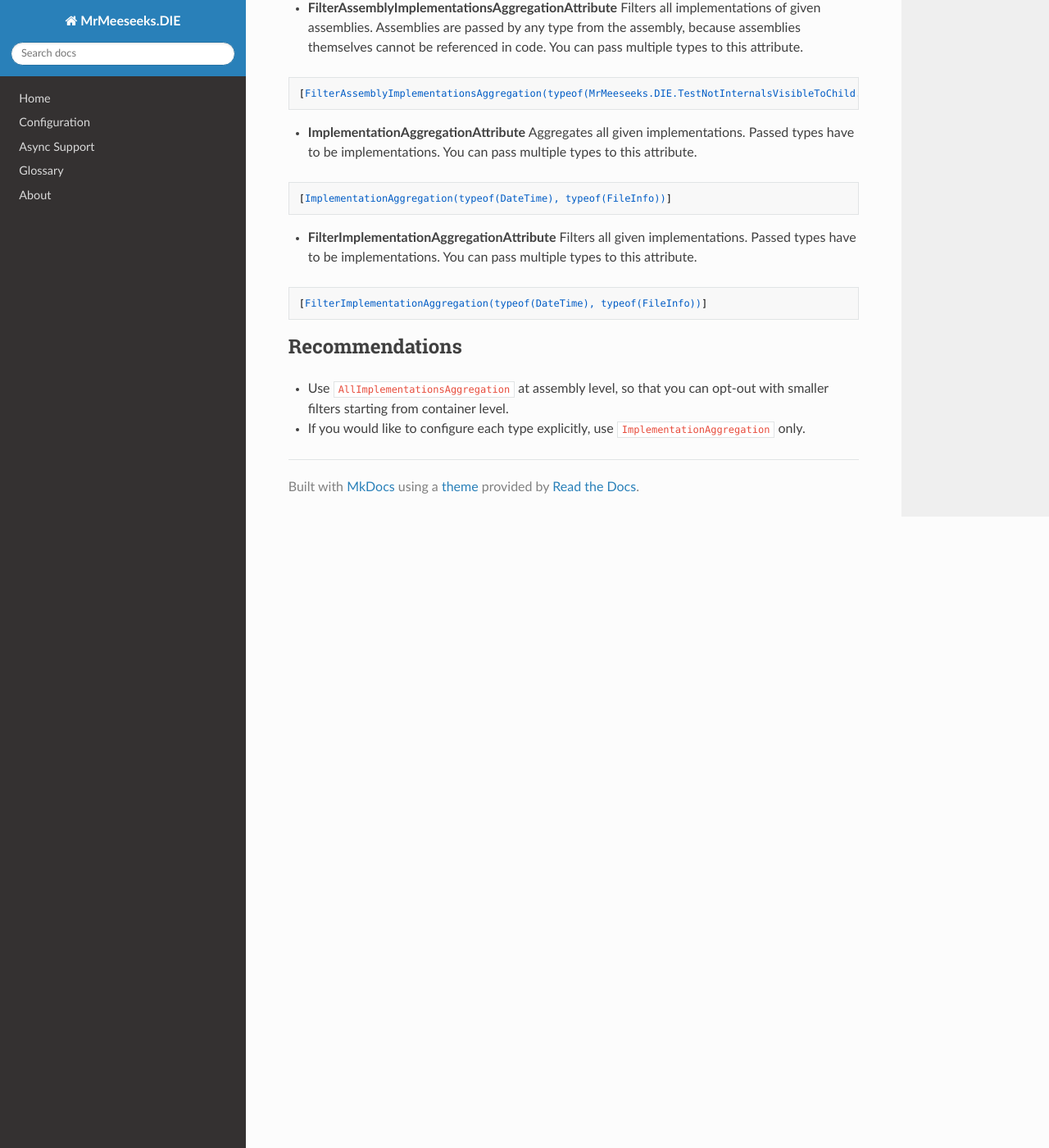
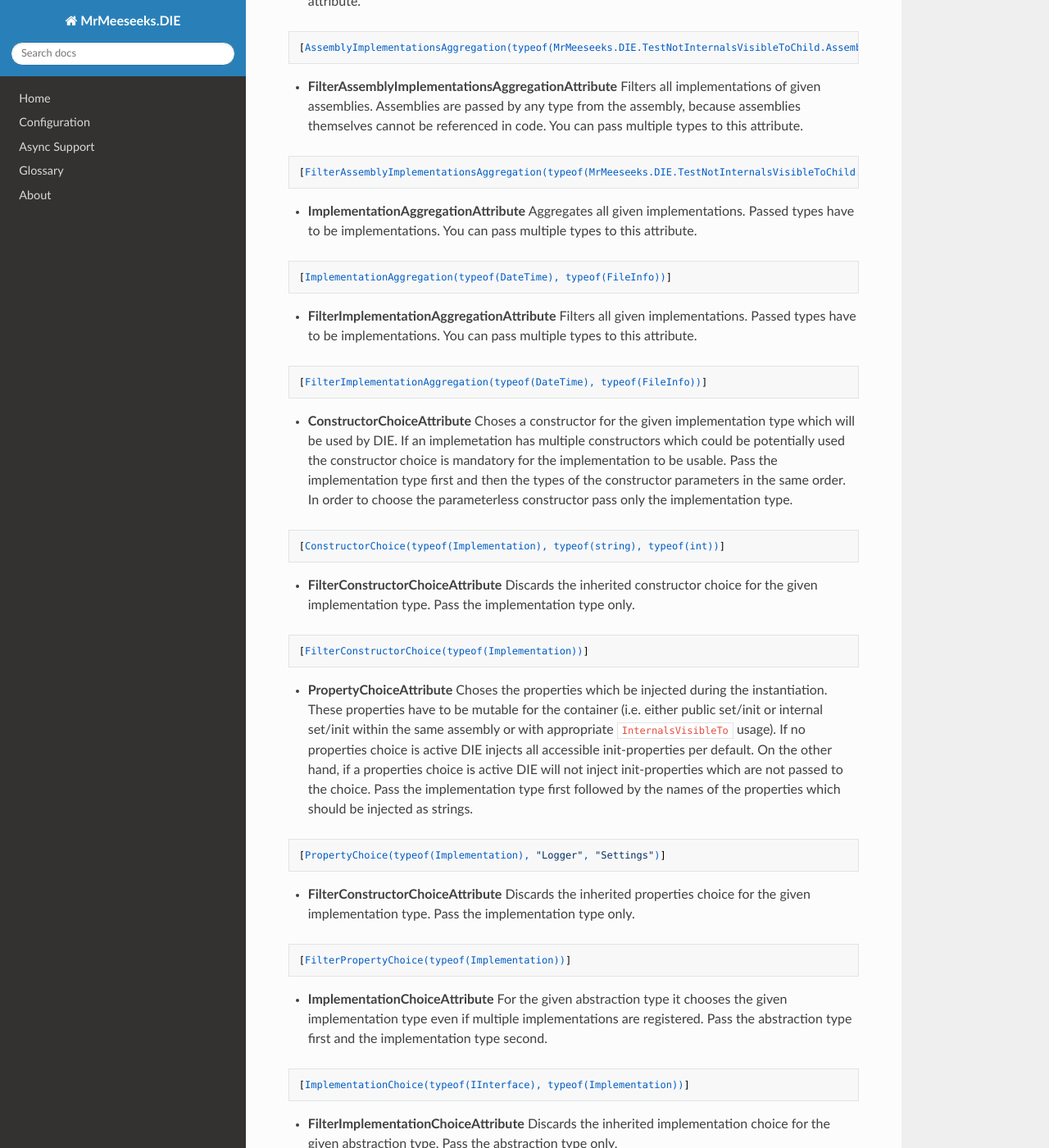
Before and after one commit to Yeah69/MrMeeseeks.DIE.Docs, an MkDocs documentation site: the page built from docs/configuration/implementations.md, in a window 1280 px wide and 1400 px high, scrolled down 898 px. Shown: the whole window at 82% size. Built offline with MkDocs 1.6.1, drawn with Linux system fonts in a browser that asks for light colours; nearby versions of some CDN libraries; some of the changed text lies outside the part shown.

Commit message:
Added choices to implementation configurations

````diff
--- a/docs/configuration/implementations.md
+++ b/docs/configuration/implementations.md
@@ -3,6 +3,8 @@
 ## Purpose
 
 Implementations need to be gathered in order to be considered by DIE. If not they won't be considered as a substitute for its interface and injecting the type explicitly will still not compile. The container or the scope need to know which implementations they have to consider, hence the purpose of the implementation configurations is to tell them exactly that.
+
+Other configuration options include choosing constructors (if an implementation has multiple), properties for property injections, an implementation for an absraction (if it has multiple implementations), and collections of implementations for collection injections of abstractions.
 
 ## Attributes
 The listed attributes are sorted by the potential amount of implementation that they aggregate/filter from more to less:
@@ -33,7 +35,43 @@ The listed attributes are sorted by the potential amount of implementation that
 [FilterImplementationAggregation(typeof(DateTime), typeof(FileInfo))]
 ```
 
+- **ConstructorChoiceAttribute** Choses a constructor for the given implementation type which will be used by DIE. If an implemetation has multiple constructors which could be potentially used the constructor choice is mandatory for the implementation to be usable. Pass the implementation type first and then the types of the constructor parameters in the same order. In order to choose the parameterless constructor pass only the implementation type.
+```csharp
+[ConstructorChoice(typeof(Implementation), typeof(string), typeof(int))]
+```
+- **FilterConstructorChoiceAttribute** Discards the inherited constructor choice for the given implementation type. Pass the implementation type only.
+```csharp
+[FilterConstructorChoice(typeof(Implementation))]
+```
+- **PropertyChoiceAttribute** Choses the properties which be injected during the instantiation. These properties have to be mutable for the container (i.e. either public set/init or internal set/init within the same assembly or with appropriate `InternalsVisibleTo` usage). If no properties choice is active DIE injects all accessible init-properties per default. On the other hand, if a properties choice is active DIE will not inject init-properties which are not passed to the choice. Pass the implementation type first followed by the names of the properties which should be injected as strings.
+```csharp
+[PropertyChoice(typeof(Implementation), "Logger", "Settings")]
+```
+- **FilterConstructorChoiceAttribute** Discards the inherited properties choice for the given implementation type. Pass the implementation type only.
+```csharp
+[FilterPropertyChoice(typeof(Implementation))]
+```
+- **ImplementationChoiceAttribute** For the given abstraction type it chooses the given implementation type even if multiple implementations are registered. Pass the abstraction type first and the implementation type second.
+```csharp
+[ImplementationChoice(typeof(IInterface), typeof(Implementation))]
+```
+- **FilterImplementationChoiceAttribute** Discards the inherited implementation choice for the given abstraction type. Pass the abstraction type only.
+```csharp
+[FilterImplementationChoice(typeof(IInterface))]
+```
+- **ImplementationCollectionChoiceAttribute** For the given abstraction type it chooses the given implementation types for collection injections. Pass the abstraction type first and then implementation types.
+```csharp
+[ImplementationCollectionChoice(typeof(IInterface), typeof(ImplementationA), typeof(ImplementationB))]
+```
+- **FilterImplementationCollectionChoiceAttribute** Discards the inherited implementation collection choice for the given abstraction type. Pass the abstraction type only.
+```csharp
+[FilterImplementationCollectionChoice(typeof(IInterface))]
+```
+
 ## Recommendations
 
 - Use `AllImplementationsAggregation` at assembly level, so that you can opt-out with smaller filters starting from container level.
 - If you would like to configure each type explicitly, use `ImplementationAggregation` only.
+- Constructor choice are only mandatory if the implementation has multiple constructor candidates. If you know for sure that an implementation has only one usable constructor, then you don't need to configure it.
+- Constructor choices are especially relevant for implementations from assemblies that you have no influence over (for example .Net-assemblies), because you can't make sure that these implementations have one constructor only.
+- Because DIE takes over the full control of instantiation init-properties are injected per default. This doesn't apply to set-properties. If you want to override this behavior use property choices. If a property choice is active which doesn't contain the name of an init-property, then the property won't be injected. If a property choice which contains the name of a set-property is active, then the property will be injected. In order to disable property injection for an implementation completely just pass the implementation type only to the property choice.
````
